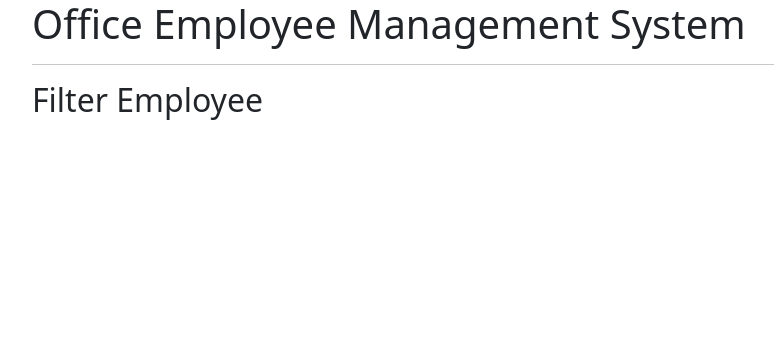
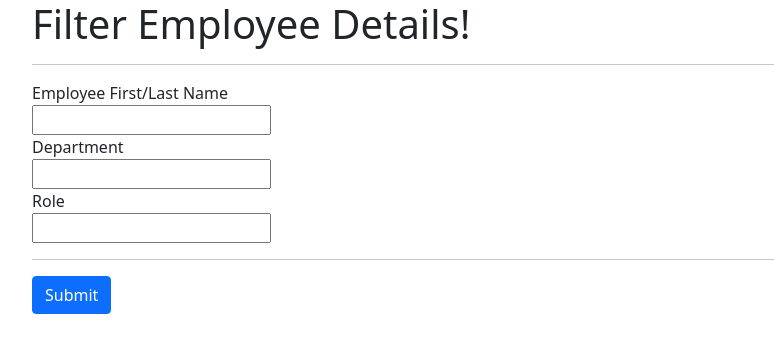
Before and after one commit to ankitasarkar1211/Office-Employee-Management-System, a Django app: page /filter_emp in a window 1280 px wide. Shown: the top 353 px of the page, without its empty margins (50-824 px from the left). Run offline with Django 5.2, Linux system fonts and the light colour scheme.

Commit message:
second commit

```diff
--- a/office_employ_proj/emp_app/templates/addEmp.html
+++ b/office_employ_proj/emp_app/templates/addEmp.html
@@ -19,9 +19,9 @@
     <label for="salary">Salary</label><br>
     <input type="number" id="salary" name="salary" value="{{ salary }}"><br>
     <label for="dept">Department</label><br>
-    <input type="number" id="dept" name="dept" value="{{ dept }}"><br>
+    <input type="text" id="dept" name="dept" value="{{ dept }}"><br>
     <label for="role">Role</label><br>
-    <input type="number" id="role" name="role" value="{{ role }}"><br>
+    <input type="text" id="role" name="role" value="{{ role }}"><br>
     <label for="bonus">Bonus</label><br>
     <input type="number" id="bonus" name="bonus" value="{{ bonus }}"><br>
     <label for="phone">Phone Number</label><br>
--- a/office_employ_proj/emp_app/templates/filterEmp.html
+++ b/office_employ_proj/emp_app/templates/filterEmp.html
@@ -1,17 +1,38 @@
-<!doctype html>
+<!DOCTYPE html>
 <html lang="en">
-  <head>
-    <meta charset="utf-8">
-    <meta name="viewport" content="width=device-width, initial-scale=1">
-    <title>Office Employee Management System</title>
-    <link href="https://cdn.jsdelivr.net/npm/bootstrap@5.3.7/dist/css/bootstrap.min.css" rel="stylesheet" integrity="sha384-LN+7fdVzj6u52u30Kp6M/trliBMCMKTyK833zpbD+pXdCLuTusPj697FH4R/5mcr" crossorigin="anonymous">
-  </head>
+<head>
+    <meta charset="UTF-8">
+    <title>Filter Employee</title>
+    <link href="https://cdn.jsdelivr.net/npm/bootstrap@5.1.3/dist/css/bootstrap.min.css" rel="stylesheet" integrity="sha384-1BmE4kWBq78iYhFldvKuhfTAU6auU8tT94WrHftjDbrCEXSU1oBoqyl2QvZ6jIW3" crossorigin="anonymous">
+</head>
   <body>
-    <div class="container">
-      <h1>Office Employee Management System</h1>
+  <div class="container">
+          <h1>Filter Employee Details!</h1>
       <hr>
-      <h2>Filter Employee</h2>
-    </div>
-    <script src="https://cdn.jsdelivr.net/npm/bootstrap@5.3.7/dist/js/bootstrap.bundle.min.js" integrity="sha384-ndDqU0Gzau9qJ1lfW4pNLlhNTkCfHzAVBReH9diLvGRem5+R9g2FzA8ZGN954O5Q" crossorigin="anonymous"></script>
+      <form action="/filter_emp" method="post">
+    {% csrf_token %}
+    <label for="name">Employee First/Last Name</label><br>
+    <input type="text" id="name" name="name" value="{{ name }}"><br>
+    <label for="dept">Department</label><br>
+    <input type="text" id="dept" name="dept" value="{{ dept }}"><br>
+    <label for="role">Role</label><br>
+    <input type="text" id="role" name="role" value="{{ role }}"><br>
+    <hr>
+    <button type="submit" class="btn btn-primary">Submit</button>
+</form>
+
+
+  </div>
+
+    <!-- Optional JavaScript; choose one of the two! -->
+
+    <!-- Option 1: Bootstrap Bundle with Popper -->
+    <script src="https://cdn.jsdelivr.net/npm/bootstrap@5.1.3/dist/js/bootstrap.bundle.min.js" integrity="sha384-ka7Sk0Gln4gmtz2MlQnikT1wXgYsOg+OMhuP+IlRH9sENBO0LRn5q+8nbTov4+1p" crossorigin="anonymous"></script>
+
+    <!-- Option 2: Separate Popper and Bootstrap JS -->
+    <!--
+    <script src="https://cdn.jsdelivr.net/npm/@popperjs/core@2.10.2/dist/umd/popper.min.js" integrity="sha384-7+zCNj/IqJ95wo16oMtfsKbZ9ccEh31eOz1HGyDuCQ6wgnyJNSYdrPa03rtR1zdB" crossorigin="anonymous"></script>
+    <script src="https://cdn.jsdelivr.net/npm/bootstrap@5.1.3/dist/js/bootstrap.min.js" integrity="sha384-QJHtvGhmr9XOIpI6YVutG+2QOK9T+ZnN4kzFN1RtK3zEFEIsxhlmWl5/YESvpZ13" crossorigin="anonymous"></script>
+    -->
   </body>
 </html>
--- a/office_employ_proj/emp_app/urls.py
+++ b/office_employ_proj/emp_app/urls.py
@@ -8,6 +8,7 @@ urlpatterns = [
     path('',views.index,name='index'),
     path('all_emp',views.all_emp,name='all_emp'),
     path('add_emp',views.add_emp,name='add_emp'),
-    path('remove_emp',views.remove_emp,name='remove_emp'),
+    path('remove_emp', views.remove_emp, name='remove_emp'),
+    path('remove_emp/<int:emp_id>',views.remove_emp,name='remove_emp'),
     path('filter_emp',views.filter_emp,name='filter_emp'),
 ]
--- a/office_employ_proj/emp_app/views.py
+++ b/office_employ_proj/emp_app/views.py
@@ -1,19 +1,22 @@
-import datetime
-from django.http import HttpResponse
-from django.shortcuts import render
-from emp_app.models import Employee,Role,Department
+from django.shortcuts import render, HttpResponse
+from .models import Employee, Role, Department
+from datetime import datetime
+from django.db.models import Q
+
 
 # Create your views here.
 def index(request):
-  return render(request,'index.html')
+    return render(request, 'index.html')
+
 
 def all_emp(request):
-  emps=Employee.objects.all()
-  context={
-    'emps':emps
-  }
-  print(context)
-  return render(request,'viewAllEmp.html',context)
+    emps = Employee.objects.all()
+    context = {
+        'emps': emps
+    }
+    print(context)
+    return render(request, 'viewAllEmp.html', context)
+
 
 def add_emp(request):
     if request.method == 'POST':
@@ -22,8 +25,8 @@ def add_emp(request):
         salary = int(request.POST['salary'])
         bonus = int(request.POST['bonus'])
         phone = int(request.POST['phone'])
-        dept = int(request.POST['dept'])
-        role = int(request.POST['role'])
+        dept = (request.POST['dept'])
+        role = (request.POST['role'])
         new_emp = Employee(first_name= first_name, last_name=last_name, salary=salary, bonus=bonus, phone=phone, dept_id = dept, role_id = role, hire_date = datetime.now())
         new_emp.save()
         return HttpResponse('Employee added Successfully')
@@ -32,8 +35,41 @@ def add_emp(request):
     else:
         return HttpResponse("An Exception Occured! Employee Has Not Been Added")
 
-def remove_emp(request):
-  return render(request,'removeEmp.html')
+
+def remove_emp(request, emp_id = 0):
+    if emp_id:
+        try:
+            emp_to_be_removed = Employee.objects.get(id=emp_id)
+            emp_to_be_removed.delete()
+            return HttpResponse("Employee Removed Successfully")
+        except:
+            return HttpResponse("Please Enter A Valid EMP ID")
+    emps = Employee.objects.all()
+    context = {
+        'emps': emps
+    }
+    return render(request, 'removeEmp.html',context)
+
 
 def filter_emp(request):
-  return render(request,'filterEmp.html')
+    if request.method == 'POST':
+        name = request.POST['name']
+        dept = request.POST['dept']
+        role = request.POST['role']
+        emps = Employee.objects.all()
+        if name:
+            emps = emps.filter(Q(first_name__icontains = name) | Q(last_name__icontains = name))
+        if dept:
+            emps = emps.filter(dept__name__icontains = dept)
+        if role:
+            emps = emps.filter(role__name__icontains = role)
+
+        context = {
+            'emps': emps
+        }
+        return render(request, 'viewAllEmp.html', context)
+
+    elif request.method == 'GET':
+        return render(request, 'filterEmp.html')
+    else:
+        return HttpResponse('An Exception Occurred')
```
Also changed, not shown: office_employ_proj/emp_app/templates/removeEmp.html (+32 -12 lines), office_employ_proj/db.sqlite3.
